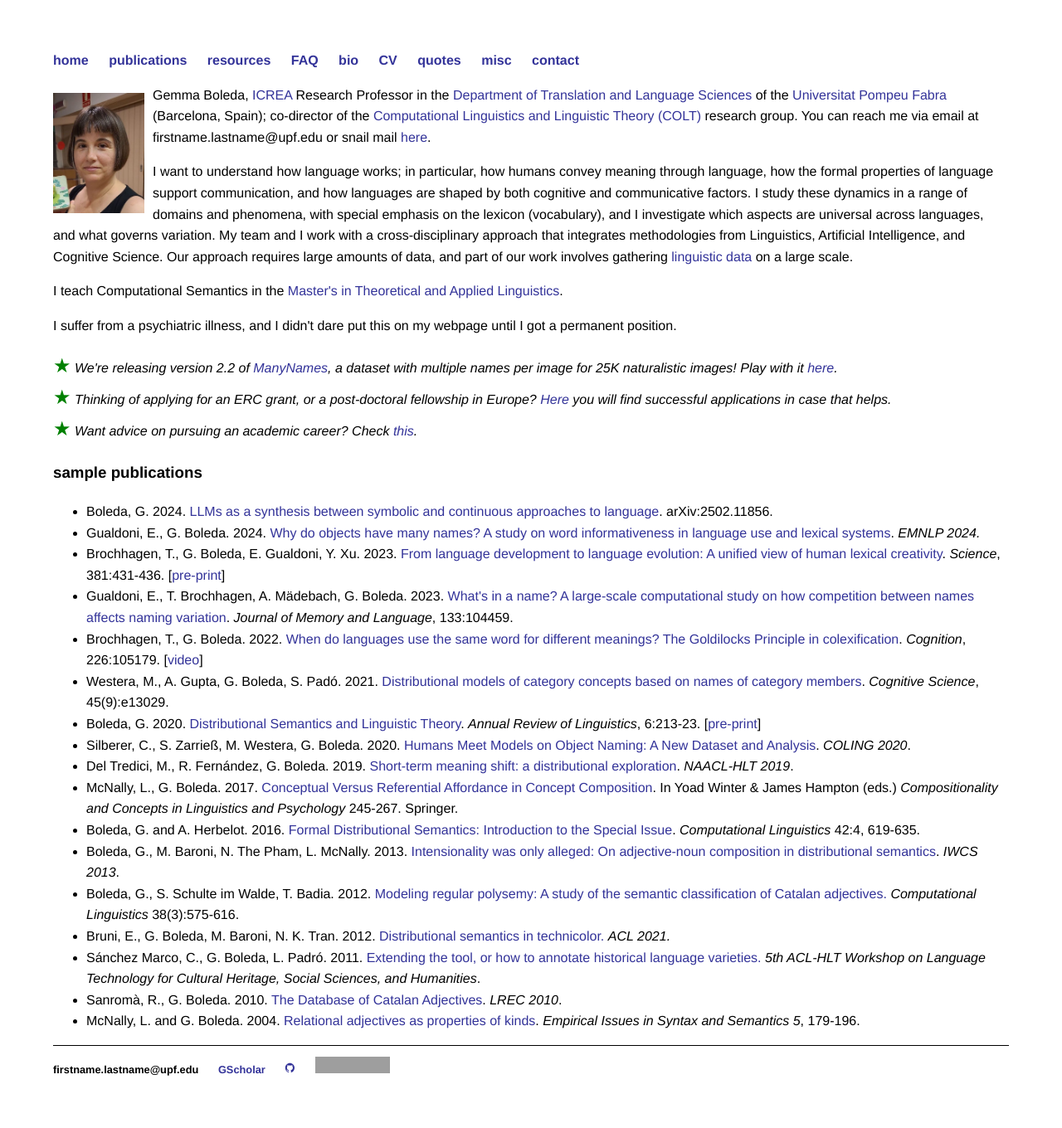
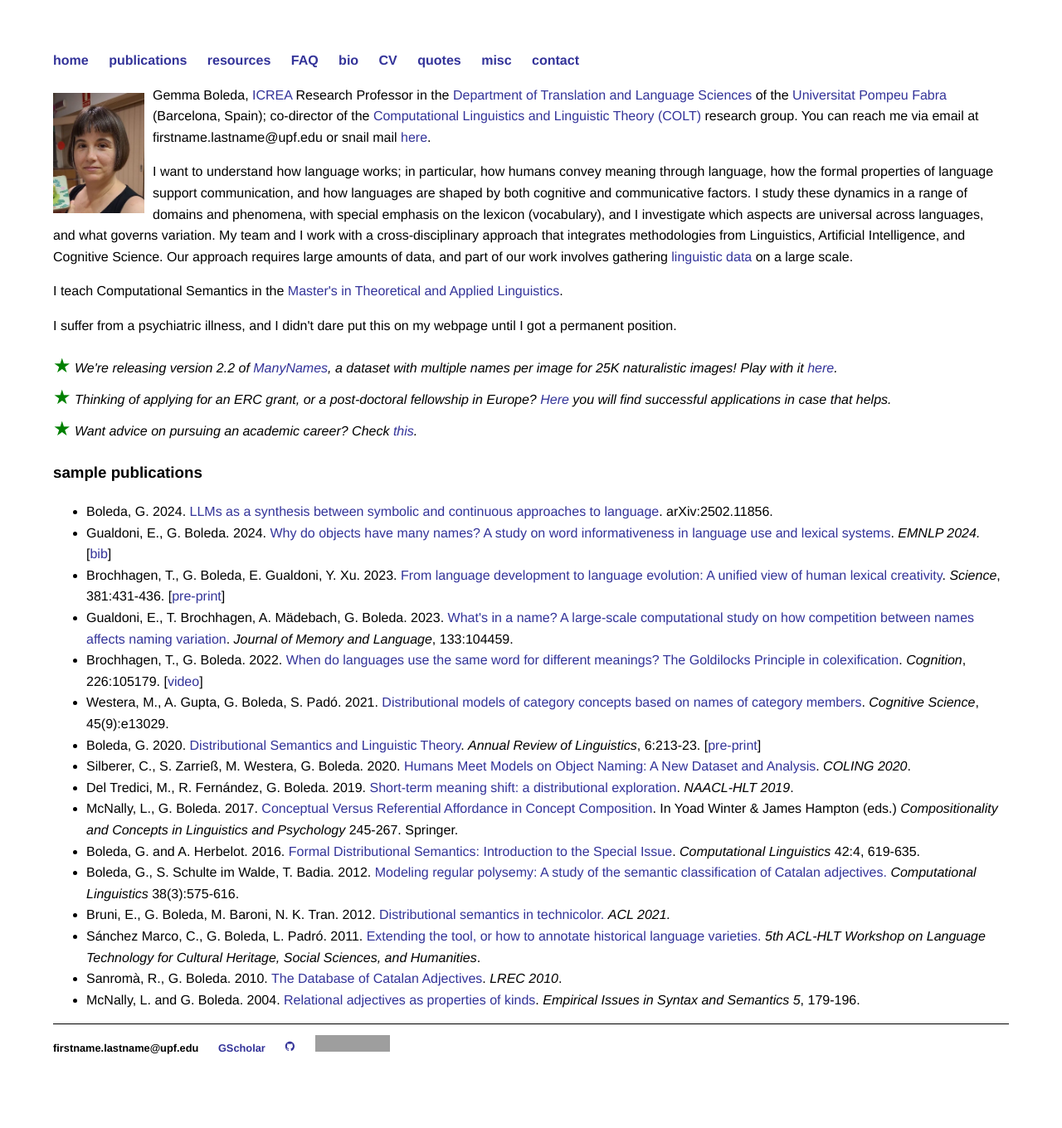
Before and after one commit to gboleda/gboleda.github.io, a Jekyll site: the page built from index.html, in a window 1280 px wide. Shown: the whole page at 83% size. Built offline with Jekyll 4.4.1, drawn with Linux system fonts in a browser that asks for light colours; after the commit the page ends 1335 px from its top, so only the background shows below that; grey boxes are pictures that could not be loaded.

Commit message:
fix 2, and small edits

```diff
--- a/index.html
+++ b/index.html
@@ -40,6 +40,7 @@ title: Gemma Boleda
   <li>Gualdoni, E., G. Boleda. 2024.
     <a href="https://aclanthology.org/2024.emnlp-main.1009.pdf">Why do objects have many names? A study on word informativeness in language use and lexical systems</a>.
     <i>EMNLP 2024.</i>
+    [<a href="https://aclanthology.org/2024.emnlp-main.1009.bib">bib</a>]
   </li>
 
   <li>Brochhagen, T., G. Boleda, E. Gualdoni, Y. Xu. 2023.
@@ -85,10 +86,6 @@ title: Gemma Boleda
     <a href="http://www.mitpressjournals.org/doi/pdf/10.1162/COLI_a_00261">Formal Distributional Semantics: Introduction to the Special Issue</a>. <i>Computational Linguistics</i> 42:4, 619-635.
   </li>
 
-  <li>Boleda, G., M. Baroni, N. The Pham, L. McNally. 2013.
-    <a href="http://www.aclweb.org/anthology/W/W13/W13-0104.pdf">Intensionality was only alleged: On adjective-noun composition in distributional semantics</a>. <i>IWCS 2013</i>.
-  </li>
-
   <li>Boleda, G., S. Schulte im Walde, T. Badia. 2012. <a href="http://www.mitpressjournals.org/doi/pdf/10.1162/COLI_a_00093">Modeling
       regular polysemy: A study of the semantic classification of Catalan
       adjectives.</a> <i>Computational Linguistics</i> 38(3):575-616.
--- a/pubs/index.html
+++ b/pubs/index.html
@@ -15,7 +15,6 @@ title: publications
 
     <h2>in preparation / forthcoming</h2>
     -->
-<<<<<<< HEAD
 <ul>
   <li>Boleda, G. 2024.
     <a href="https://arxiv.org/pdf/2502.11856">LLMs as a synthesis between symbolic and continuous approaches to language</a>. arXiv:2502.11856.
```
